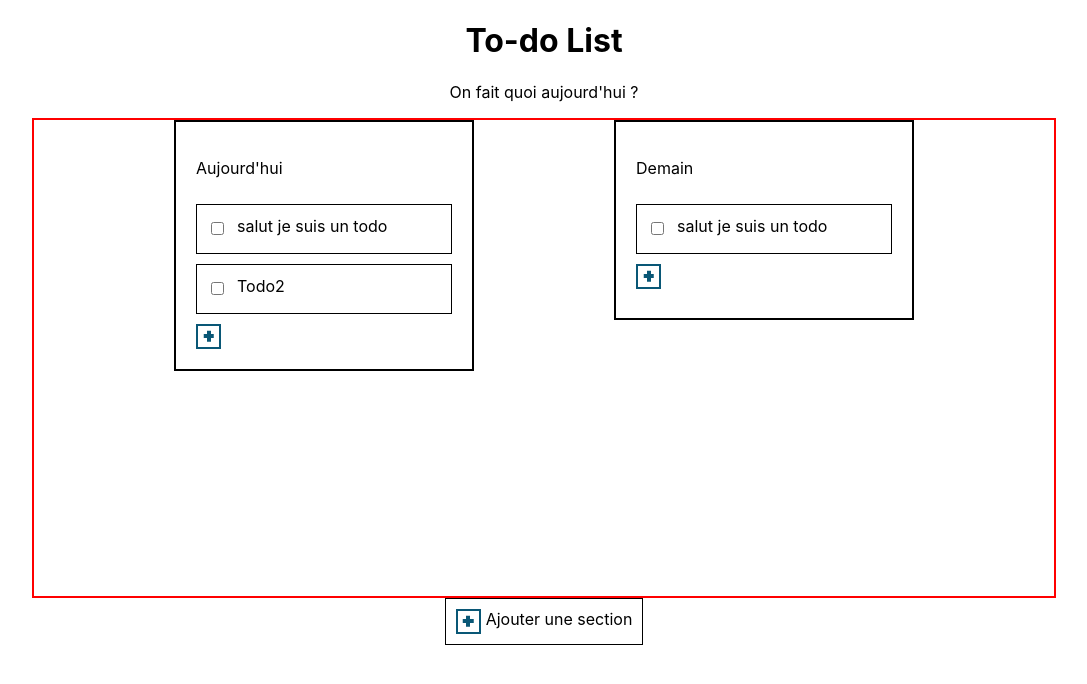
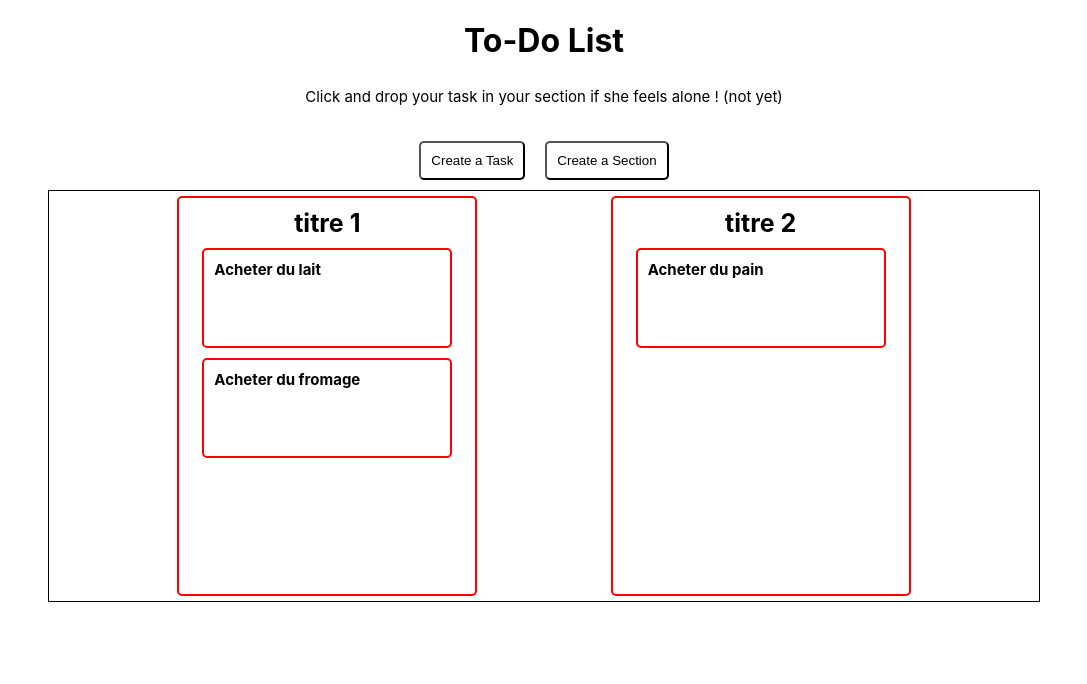
Before and after one commit to adamctr/react-todolist, a React (Create React App) app: page / in a window 1280 px wide. Shown: the top 684 px of the page, without its empty margins (96-1183 px from the left). Built offline with nearby package versions, Linux system fonts and the light colour scheme.

Commit message:
rfc version

```diff
--- a/package.json
+++ b/package.json
@@ -10,6 +10,7 @@
     "react-dom": "^18.2.0",
     "react-scripts": "5.0.1",
     "react-uuid": "^1.0.3",
+    "styled-components": "^5.3.6",
     "web-vitals": "^2.1.4"
   },
   "scripts": {
--- a/src/App.css
+++ b/src/App.css
@@ -2,113 +2,12 @@
   box-sizing: border-box;
 }
 
-header {
-  text-align: center;
+h2 {
+  padding: 0;
+  margin: 0;
 }
 
-.main {
-  display: flex;
-  flex-direction: column;
-  justify-content: space-around;
+p {
+  padding: 5px;
+  margin: 0;
 }
-
-.container {
-  display: flex;
-  flex-wrap: wrap;
-  justify-content: space-evenly;
-  align-items: flex-start;
-  margin: auto;
-  width: 80vw;
-  height: 60vh;
-  border: 2px solid red;
-}
-
-.footer {
-  display: flex;
-  border: 1px solid black;
-  margin: auto;
-  padding: 10px;
-  cursor: pointer;
-}
-
-.footer > p {
-  margin: 0 0 0 5px;
-  padding: 0;
-}
-
-section {
-  display: flex;
-  flex-direction: column;
-  padding: 20px;
-  width: 300px;
-  min-height: 200px;
-  border: 2px solid black;
-}
-
-.todolist {
-}
-
-.todo {
-  border: 1px solid black;
-  display: flex;
-  align-items: center;
-  height: 50px;
-  margin: 10px 0;
-  padding: 10px;
-}
-
-.todo > p {
-  margin-left: 10px;
-  transform: translateY(-3px);
-}
-
-section > h2 {
-  text-align: center;
-}
-
-.button_plus {
-  position: relative;
-  width: 25px;
-  height: 25px;
-  background: #fff;
-  cursor: pointer;
-  border: 2px solid #095776;
-}
-
-.button_plus:after {
-  content: "";
-  position: absolute;
-  transform: translate(-50%, -50%);
-  height: 4px;
-  width: 50%;
-  background: #095776;
-  top: 50%;
-  left: 50%;
-}
-
-.button_plus:before {
-  content: "";
-  position: absolute;
-  top: 50%;
-  left: 50%;
-  transform: translate(-50%, -50%);
-  background: #095776;
-  height: 50%;
-  width: 4px;
-}
-
-.button_plus:hover:before,
-.button_plus:hover:after {
-  background: #fff;
-  transition: 0.2s;
-}
-
-.button_plus:hover {
-  background-color: #095776;
-  transition: 0.2s;
-}
-
-.footer:hover {
-  background-color: #095776;
-  color: white;
-}
--- a/src/App.js
+++ b/src/App.js
@@ -1,32 +1,34 @@
 import "./App.css";
-import Sections from "./components/Section";
-import ButtonPlus from "./components/ButtonPlus";
 import React from "react";
+import styled, { css } from "styled-components";
+import ToDoElements from "./ToDoElements";
+
+const Main = styled.main`
+  display: flex;
+  flex-direction: column;
+  width: 100%;
+  justify-content: space-evenly;
+  padding: 20px;
+`;
+
+const Header = styled.header`
+  text-align: center;
+`;
 
 function App() {
-  const myRef = React.createRef();
-
-  const handleClick = () => {
-    myRef.current.addSection();
-  };
-  console.log(myRef);
   return (
     <div className="App">
-      <header>
-        <h1>To-do List</h1>
-        <p>On fait quoi aujourd'hui ?</p>
-      </header>
+      <Header>
+        <h1 style={{ textAlign: "center" }}>To-Do List</h1>
+        <p style={{ textAlign: "center", fontSize: "15px" }}>
+          Click and drop your task in your section if she feels alone ! (not
+          yet)
+        </p>
+      </Header>
 
-      <div className="main">
-        <div className="container">
-          <Sections ref={myRef}></Sections>
-        </div>
-
-        <div className="footer" onClick={() => handleClick()}>
-          <ButtonPlus></ButtonPlus>
-          <p>Ajouter une section</p>
-        </div>
-      </div>
+      <Main>
+        <ToDoElements></ToDoElements>
+      </Main>
     </div>
   );
 }
--- /dev/null
+++ b/src/ToDoElements.js
@@ -0,0 +1,68 @@
+import React from "react";
+import styled from "styled-components";
+import Task from "./components/Task";
+import { useState } from "react";
+import Section from "./components/Section";
+import ButtonCreate from "./components/ButtonCreate";
+
+const ToDoElementsWrapper = styled.div`
+  display: flex;
+  width: 80%;
+  margin: auto;
+  justify-content: space-evenly;
+  align-items: center;
+  border: 1px solid black;
+`;
+
+const ButtonCreateWrapper = styled.div`
+  display: flex;
+  justify-content: center;
+`;
+
+const ToDoElements = () => {
+  //Créer Task et Section, les regroupe
+
+  const [todos, setTodos] = useState([
+    { id: 1, sectionRef: 1, desc: "Acheter du lait" },
+    { id: 2, sectionRef: 1, desc: "Acheter du fromage" },
+    { id: 3, sectionRef: 2, desc: "Acheter du pain" },
+  ]);
+
+  const [sections, setSections] = useState([
+    { id: 1, title: "titre 1" },
+    { id: 2, title: "titre 2" },
+  ]);
+
+  const createSection = (todo) => {
+    const newTodos = [...todos];
+    newTodos.push(todo);
+    setTodos(newTodos);
+  };
+
+  return (
+    <>
+      <ButtonCreateWrapper>
+        <ButtonCreate>Create a Task</ButtonCreate>
+        <ButtonCreate>Create a Section</ButtonCreate>
+      </ButtonCreateWrapper>
+
+      <ToDoElementsWrapper>
+        {sections.map((section) => (
+          <Section key={section.id}>
+            {section.title}
+            {todos.map((todo) =>
+              todo.sectionRef === section.id ? (
+                <Task key={todo.id} sectionRef={todo.sectionRef}>
+                  {todo.desc}
+                </Task>
+              ) : (
+                ""
+              )
+            )}
+          </Section>
+        ))}
+      </ToDoElementsWrapper>
+    </>
+  );
+};
+export default ToDoElements;
--- /dev/null
+++ b/src/components/ButtonCreate.js
@@ -0,0 +1,15 @@
+import React from "react";
+import styled from "styled-components";
+
+const ButtonCreateWrapper = styled.button`
+  background: white;
+  color: black;
+  padding: 10px;
+  border-radius: 5px;
+  margin: 10px;
+  cursor: pointer;
+`;
+
+export default function ButtonCreate(props) {
+  return <ButtonCreateWrapper>{props.children}</ButtonCreateWrapper>;
+}
--- a/src/components/ButtonPlus.js
+++ /dev/null
@@ -1,7 +0,0 @@
-import React from "react";
-
-const ButtonPlus = () => {
-  return <div className="button_plus"></div>;
-};
-
-export default ButtonPlus;
--- a/src/components/Section.js
+++ b/src/components/Section.js
@@ -1,109 +1,24 @@
-import React, { Component } from "react";
-import Todo from "./Todo";
-import uuid from "react-uuid";
-import ButtonPlus from "./ButtonPlus";
+import React from "react";
+import styled from "styled-components";
 
-class Sections extends Component {
-  state = {
-    section: [
-      {
-        id: 1,
-        title: "Aujourd'hui",
-        todo: ["salut je suis un todo", "Todo2"],
-      },
-      {
-        id: 2,
-        title: "Demain",
-        todo: ["salut je suis un todo"],
-      },
-    ],
-    toggle: true,
-  };
+const SectionWrapper = styled.section`
+  width: 300px;
+  min-height: 400px;
+  border: 2px solid red;
+  padding: 10px;
+  margin: 5px;
+  border-radius: 5px;
 
-  addSection = () => {
-    this.setState((prevState) => {
-      return {
-        section: [
-          ...prevState.section,
-          {
-            id: uuid(),
-            title: "Semaine prochaine",
-            todo: [""],
-          },
-        ],
-      };
-    });
-  };
+  & > h2 {
+    text-align: center;
+    font-size: 25px;
+  }
+`;
 
-  addTodo = () => {
-    this.setState((prevState) => ({
-      section: prevState.section.map((obj, index) =>
-        obj.id == this.state.section[index].id
-          ? Object.assign(obj, {
-              todo: [...obj.todo, "aller stp"],
-            })
-          : obj
-      ),
-    }));
-  };
-
-  render() {
-    return (
-      <>
-        {/* On retourne chaque section */}
-        {this.state.section.map((section) => {
-          return (
-            <section key={section.id}>
-              {/* Titre de la section qui change dynamiquement */}
-              {this.state.toggle ? (
-                <p
-                  onDoubleClick={() => {
-                    this.setState({ toggle: false });
-                  }}
-                >
-                  {section.title}
-                </p>
-              ) : (
-                <input
-                  type="text"
-                  value={section.title}
-                  onChange={(e) => {
-                    this.setState((prevState) => ({
-                      section: prevState.section.map((obj) =>
-                        obj.id == section.id
-                          ? Object.assign(obj, {
-                              title: e.target.value,
-                            })
-                          : obj
-                      ),
-                    }));
-                  }}
-                  onKeyDown={(event) => {
-                    if (event.key === "Enter" || event.key === "Escape") {
-                      this.setState({ toggle: true });
-                      event.preventDefault();
-                      event.stopPropagation();
-                    }
-                  }}
-                />
-              )}
-
-              {/* <h2 onDoubleClick={this.onDoubleClickHandler}>{section.title}</h2> */}
-              <div className="todolist">
-                {/* On retourne chaque todo de chaque section */}
-                {section.todo.map((todo) => {
-                  return <Todo key={uuid()}>{todo}</Todo>;
-                })}
-                <div onClick={this.addTodo}>
-                  <ButtonPlus></ButtonPlus>
-                </div>
-              </div>
-            </section>
-          );
-        })}
-      </>
-    );
-  }
+export default function Section(props) {
+  return (
+    <SectionWrapper>
+      <h2>{props.children}</h2>
+    </SectionWrapper>
+  );
 }
-
-export default Sections;
--- /dev/null
+++ b/src/components/Task.js
@@ -0,0 +1,26 @@
+import React from "react";
+import styled from "styled-components";
+import { useState } from "react";
+
+const TaskWrapper = styled.section`
+  width: 250px;
+  min-height: 100px;
+  border: 2px solid red;
+  padding: 5px;
+  margin: 10px auto;
+  border-radius: 5px;
+
+  & > p {
+    overflow-wrap: break-word;
+    font-size: 15px;
+    text-align: initial;
+  }
+`;
+
+export default function Task(props) {
+  return (
+    <TaskWrapper>
+      <p>{props.children}</p>
+    </TaskWrapper>
+  );
+}
--- a/src/components/Todo.js
+++ /dev/null
@@ -1,10 +0,0 @@
-import React from "react";
-
-export default function Todo(props) {
-  return (
-    <div className="todo">
-      <input type="checkbox" />
-      <p>{props.children}</p>
-    </div>
-  );
-}
```
Also changed, not shown: 1 other file (tests, documents, lock files or other folders).
